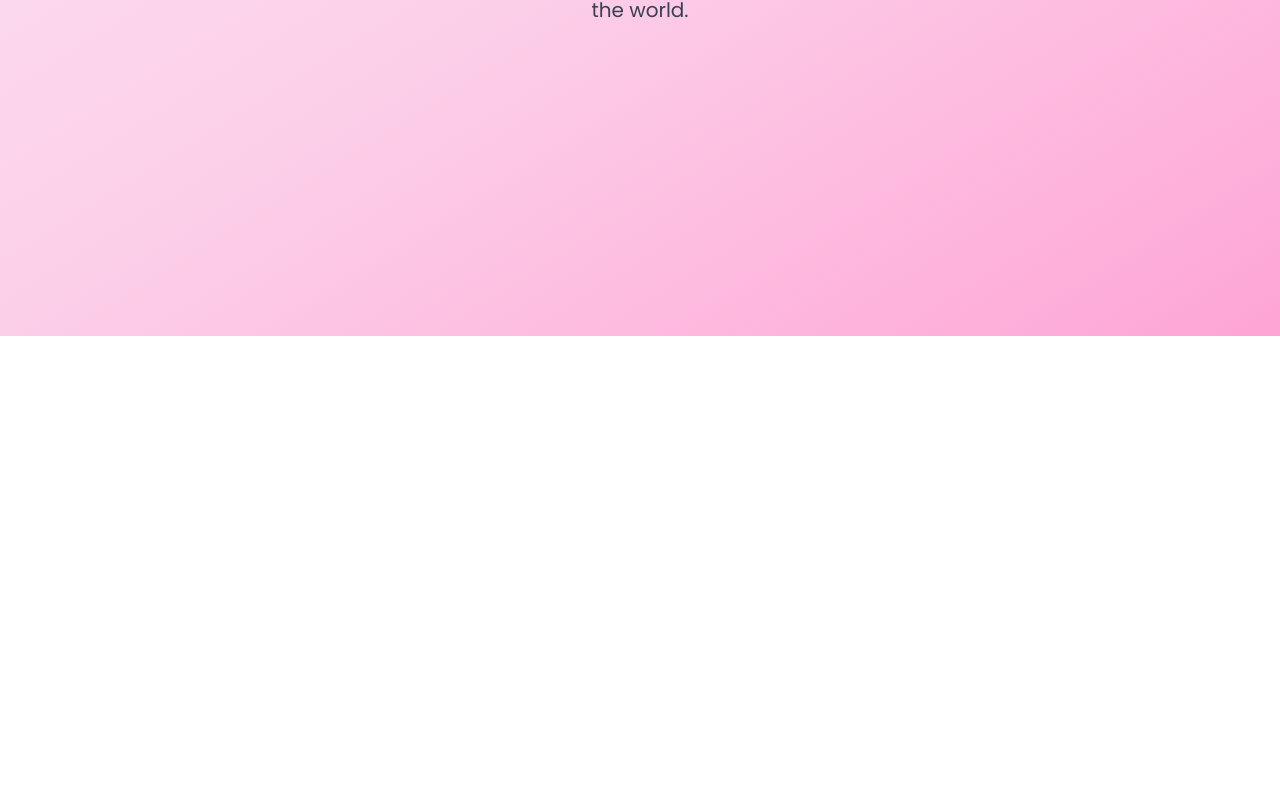
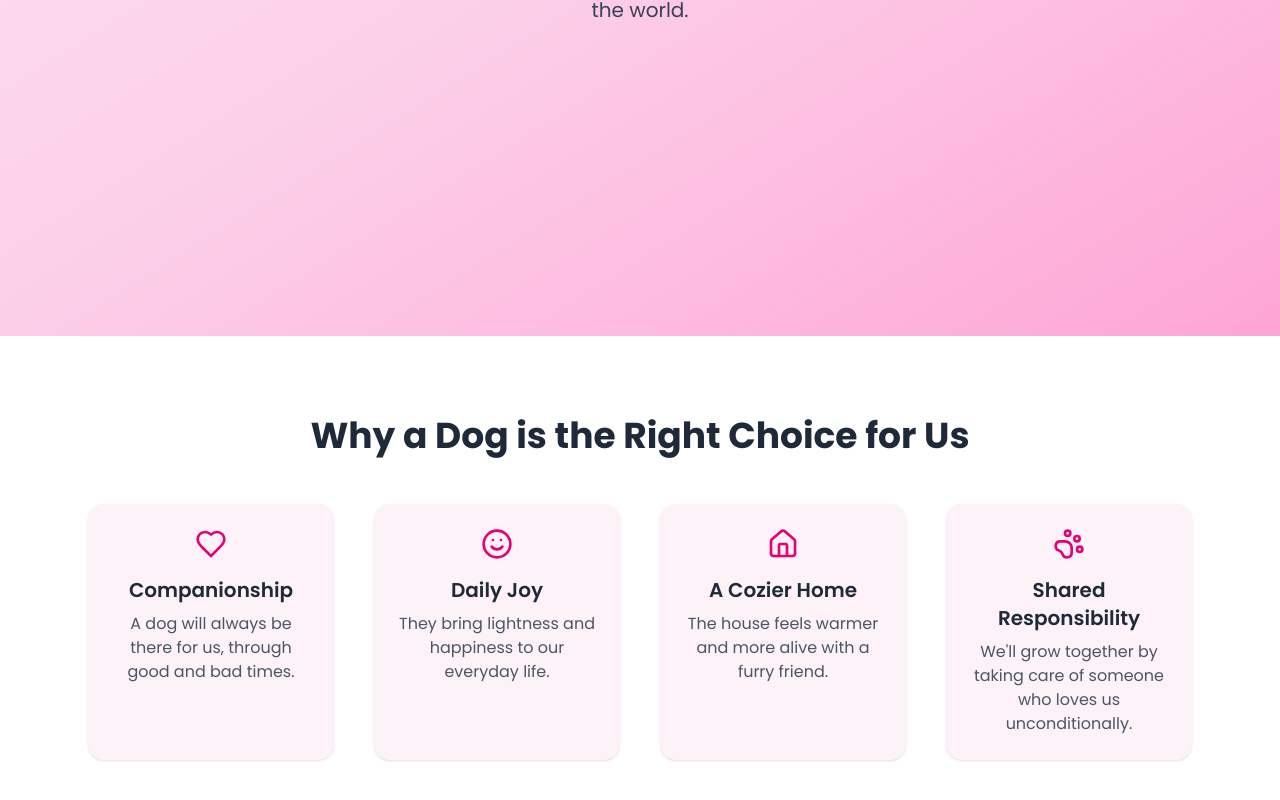
Before and after one commit to gabriellamsa/paws-and-purpose, a Next.js app: page / in a window 1280 px wide. Shown: the part 528-1328 px from the top of the page. Before the commit the page ends 864 px from the top, so only its background shows below. Built offline with nearby package versions, Linux system fonts and the light colour scheme.

Commit message:
feat: add reasons section showcasing why a dog is the perfect companion

```diff
--- a/src/app/page.tsx
+++ b/src/app/page.tsx
@@ -1,5 +1,6 @@
 import Hero from "@/components/hero/Hero";
 import Navbar from "@/components/navbar/Navbar";
+import Reasons from "@/components/reasons/Reasons";
 
 export default function Home() {
   return (
@@ -7,6 +8,7 @@ export default function Home() {
       <Navbar />
       <main className="pt-16">
         <Hero />
+        <Reasons />
       </main>
     </>
   );
--- a/src/components/navbar/MobileNav.tsx
+++ b/src/components/navbar/MobileNav.tsx
@@ -4,10 +4,9 @@ import { useState } from "react";
 import { Menu, X } from "lucide-react";
 
 const links = [
-  { href: "#reasons", label: "Motivos" },
-  { href: "#benefits", label: "Benefícios" },
-  { href: "#gallery", label: "Fofuras" },
-  { href: "#cta", label: "Decisão Final" },
+  { href: "#reasons", label: "Reasons" },
+  { href: "#benefits", label: "Benefitss" },
+  { href: "#gallery", label: "Cutiness" },
 ];
 
 export default function MobileNav() {
--- /dev/null
+++ b/src/components/reasons/Reasons.tsx
@@ -0,0 +1,67 @@
+"use client";
+
+import { PawPrint, Heart, Smile, Home } from "lucide-react";
+import { motion } from "framer-motion";
+
+const reasons = [
+  {
+    icon: <Heart className="w-8 h-8 text-pink-600" />,
+    title: "Companionship",
+    description:
+      "A dog will always be there for us, through good and bad times.",
+  },
+  {
+    icon: <Smile className="w-8 h-8 text-pink-600" />,
+    title: "Daily Joy",
+    description: "They bring lightness and happiness to our everyday life.",
+  },
+  {
+    icon: <Home className="w-8 h-8 text-pink-600" />,
+    title: "A Cozier Home",
+    description: "The house feels warmer and more alive with a furry friend.",
+  },
+  {
+    icon: <PawPrint className="w-8 h-8 text-pink-600" />,
+    title: "Shared Responsibility",
+    description:
+      "We'll grow together by taking care of someone who loves us unconditionally.",
+  },
+];
+
+export default function Reasons() {
+  return (
+    <section
+      id="reasons"
+      className="bg-white py-20 px-6 text-center max-w-6xl mx-auto"
+    >
+      <motion.h2
+        initial={{ opacity: 0, y: -20 }}
+        whileInView={{ opacity: 1, y: 0 }}
+        transition={{ duration: 0.7 }}
+        viewport={{ once: true }}
+        className="text-3xl sm:text-4xl font-bold text-gray-800 mb-12"
+      >
+        Why a Dog is the Right Choice for Us
+      </motion.h2>
+
+      <div className="grid grid-cols-1 sm:grid-cols-2 lg:grid-cols-4 gap-10">
+        {reasons.map((reason, idx) => (
+          <motion.div
+            key={idx}
+            initial={{ opacity: 0, y: 20 }}
+            whileInView={{ opacity: 1, y: 0 }}
+            transition={{ delay: idx * 0.2, duration: 0.6 }}
+            viewport={{ once: true }}
+            className="bg-pink-50 rounded-2xl p-6 shadow hover:shadow-md transition"
+          >
+            <div className="mb-4 flex justify-center">{reason.icon}</div>
+            <h3 className="text-xl font-semibold text-gray-800">
+              {reason.title}
+            </h3>
+            <p className="text-gray-600 mt-2">{reason.description}</p>
+          </motion.div>
+        ))}
+      </div>
+    </section>
+  );
+}
```
